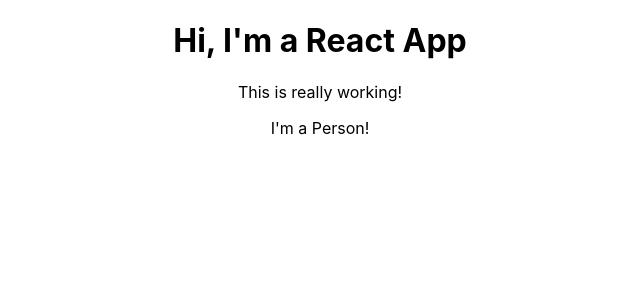
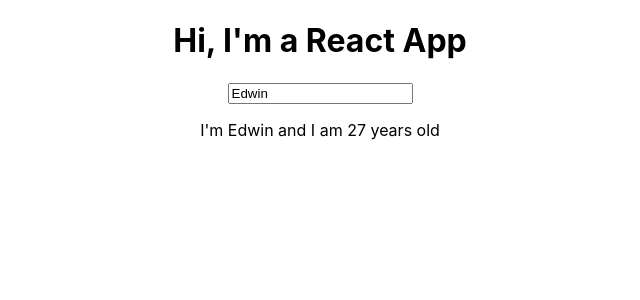
Before and after one commit to eddydevv/react-complete-guide, a React (Create React App) app: page / in a window 1280 px wide. Shown: the top 300 px of the page, without its empty margins (320-960 px from the left). Built offline with nearby package versions, Linux system fonts and the light colour scheme.

Commit message:
Illustrate how to use state and props

```diff
--- a/src/App.js
+++ b/src/App.js
@@ -3,12 +3,28 @@
 import Person from './Person/Person'
 
 class App extends Component {
+  constructor(props) {
+    super(props)
+
+    this.state = {
+      name: "Edwin",
+      age: "27"
+    }
+
+    this.inputNameHandler = this.inputNameHandler.bind(this)
+  }
+
+  inputNameHandler = (e) => {
+    this.setState({
+      name: e.target.value
+    })
+  }
+
   render() {
     return (
       <div className="App">
         <h1>Hi, I'm a React App</h1>
-        <p>This is really working!</p>
-        <Person />
+        <Person name={this.state.name} age={this.state.age} onChange={this.inputNameHandler} />
       </div>
     );
   }
--- a/src/Person/Person.js
+++ b/src/Person/Person.js
@@ -1,7 +1,13 @@
 import React from 'react'
 
-const person = () => {
-  return <p>I'm a Person!</p>
+const person = (props) => {
+  return (
+    <div>
+      <input type="text" onChange={props.onChange} value={props.name} />
+      <p>I'm {props.name} and I am {props.age} years old</p>
+      <p>{props.children}</p>
+    </div>
+  )
 }
 
 export default person
```
